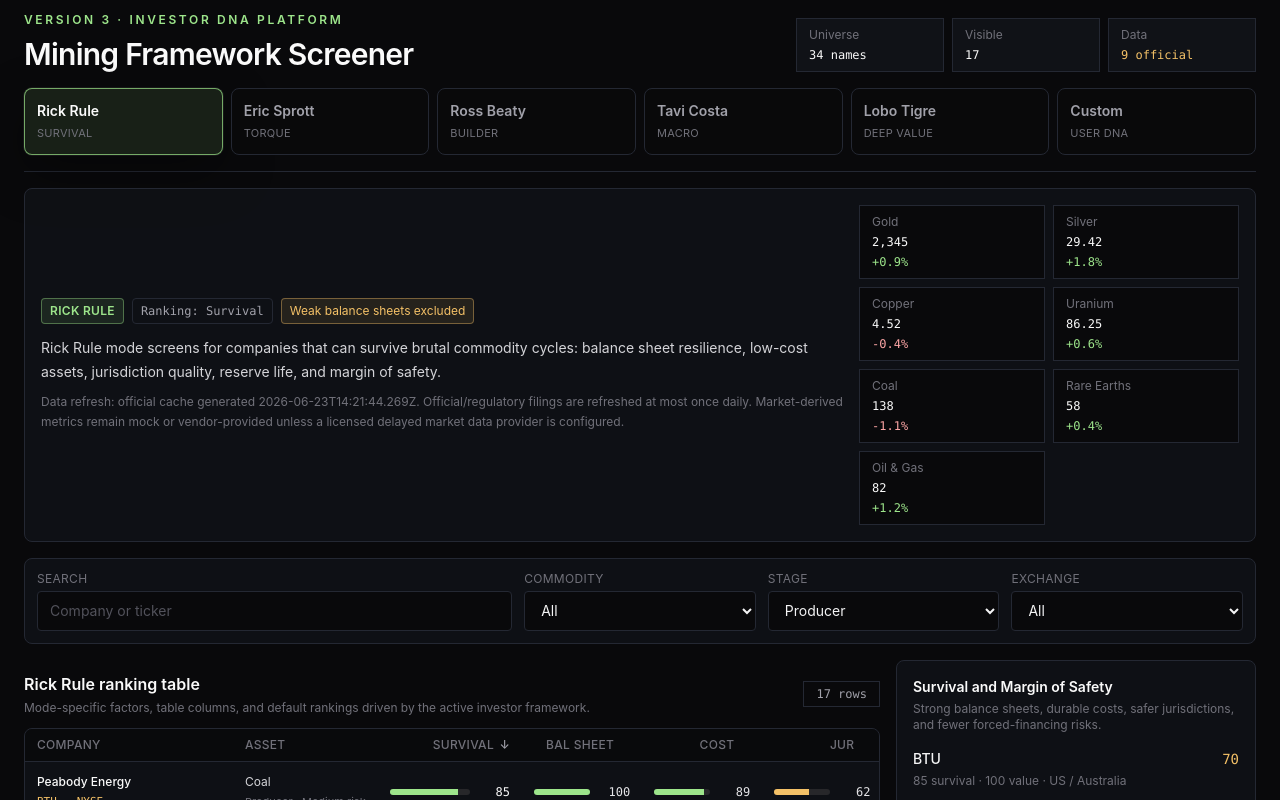
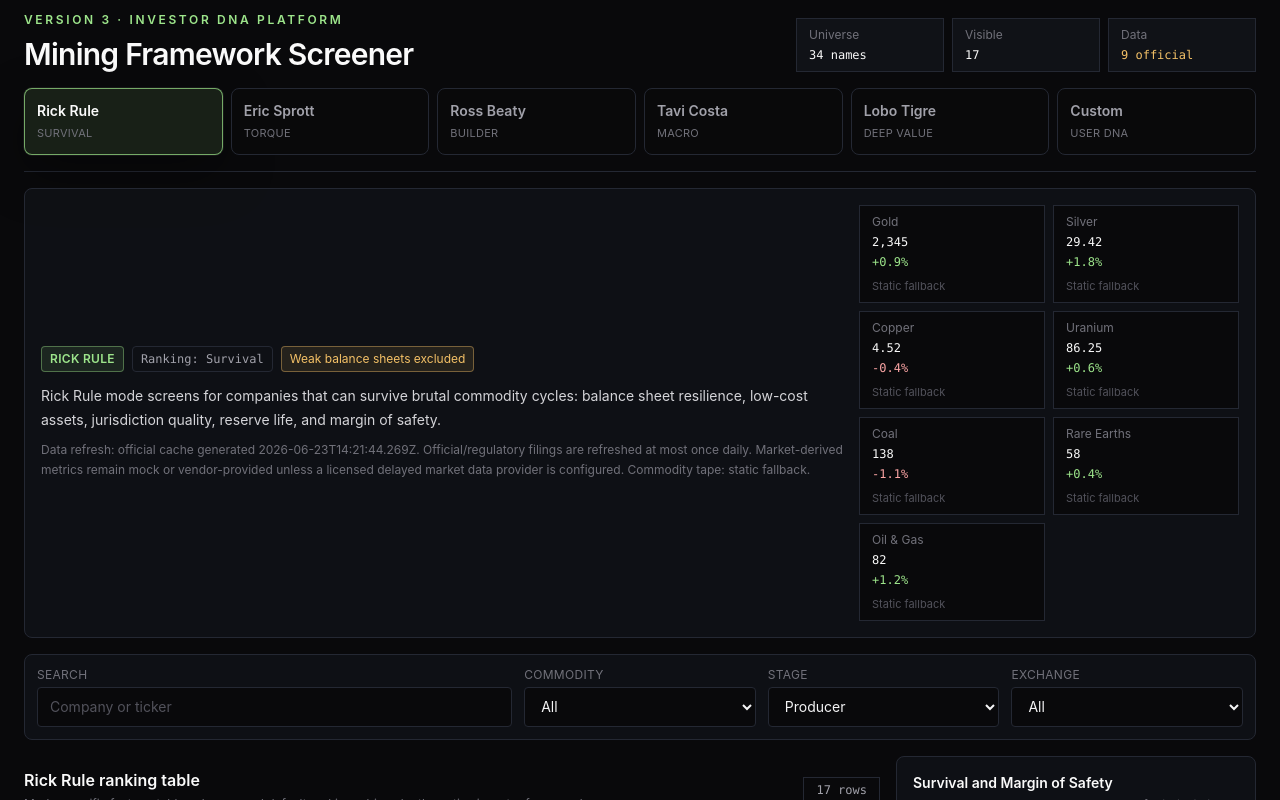
Before and after one commit to Mindlifts/mining-screener, a Next.js app: page / in a window 1280 px wide. Shown: the top 800 px of the page. Built offline with nearby package versions, Linux system fonts and the light colour scheme.

Commit message:
Clarify commodity price cache status

```diff
--- a/components/dashboard/InvestorDnaDashboard.tsx
+++ b/components/dashboard/InvestorDnaDashboard.tsx
@@ -4,6 +4,7 @@ import { useEffect, useMemo, useState } from "react";
 import {
   commodities,
   commodityPrices,
+  commodityPriceFreshness,
   companies,
   dataFreshness,
   type Commodity,
@@ -363,6 +364,8 @@ export function InvestorDnaDashboard() {
                 Data refresh: {dataFreshness.generatedAt ? `official cache generated ${dataFreshness.generatedAt}` : "official cache not populated yet"}.
                 {" "}
                 {dataFreshness.sourcePolicy}
+                {" "}
+                Commodity tape: {commodityPriceFreshness.generatedAt ? `price cache generated ${commodityPriceFreshness.generatedAt}` : "static fallback"}.
               </p>
             </div>
             <div className="grid min-w-0 grid-cols-1 gap-2 text-xs sm:grid-cols-2">
@@ -373,6 +376,9 @@ export function InvestorDnaDashboard() {
                   <p className={`mt-1 font-mono ${price.changePercent >= 0 ? "text-terminalGreen" : "text-red-300"}`}>
                     {price.changePercent > 0 ? "+" : ""}
                     {price.changePercent}%
+                  </p>
+                  <p className="mt-2 truncate text-[11px] text-zinc-600">
+                    {commodityPriceFreshness.cachedPriceCount > 0 ? "Commodity cache" : "Static fallback"}
                   </p>
                 </div>
               ))}
--- /dev/null
+++ b/data/commodity-price-cache.json
@@ -0,0 +1,6 @@
+{
+  "generatedAt": null,
+  "expiresAt": null,
+  "sourcePolicy": "Commodity prices are not updated by SEC/company filing refreshes. Configure a licensed or explicitly permitted delayed commodity data provider before replacing these values.",
+  "records": {}
+}
--- a/data/screener-data.ts
+++ b/data/screener-data.ts
@@ -1,7 +1,8 @@
 import officialCache from "@/data/official-cache.json";
+import commodityPriceCache from "@/data/commodity-price-cache.json";
 import {
   commodities,
-  commodityPrices,
+  commodityPrices as sampleCommodityPrices,
   companies as sampleCompanies,
   getCompanyBySlug as getSampleCompanyBySlug,
   type Commodity,
@@ -43,11 +44,33 @@ type OfficialCache = {
   records: Record<string, OfficialCacheRecord>;
 };
 
+type CommodityPriceCacheRecord = {
+  price: number;
+  changePercent: number;
+  source: string;
+  sourceUrl?: string;
+  refreshedAt: string;
+};
+
+type CommodityPriceCache = {
+  generatedAt: string | null;
+  expiresAt: string | null;
+  sourcePolicy: string;
+  records: Partial<Record<Commodity, CommodityPriceCacheRecord>>;
+};
+
 export type DataFreshness = {
   generatedAt: string | null;
   expiresAt: string | null;
   sourcePolicy: string;
   officialRecordCount: number;
+};
+
+export type CommodityPriceFreshness = {
+  generatedAt: string | null;
+  expiresAt: string | null;
+  sourcePolicy: string;
+  cachedPriceCount: number;
 };
 
 export type {
@@ -59,6 +82,7 @@ export type {
 };
 
 const cache = officialCache as OfficialCache;
+const priceCache = commodityPriceCache as CommodityPriceCache;
 
 export const dataFreshness: DataFreshness = {
   generatedAt: cache.generatedAt,
@@ -67,7 +91,24 @@ export const dataFreshness: DataFreshness = {
   officialRecordCount: Object.keys(cache.records).length
 };
 
-export { commodities, commodityPrices };
+export const commodityPriceFreshness: CommodityPriceFreshness = {
+  generatedAt: priceCache.generatedAt,
+  expiresAt: priceCache.expiresAt,
+  sourcePolicy: priceCache.sourcePolicy,
+  cachedPriceCount: Object.keys(priceCache.records).length
+};
+
+export const commodityPrices: CommodityPrice[] = sampleCommodityPrices.map((price) => {
+  const cached = priceCache.records[price.commodity];
+
+  return {
+    ...price,
+    price: cached?.price ?? price.price,
+    changePercent: cached?.changePercent ?? price.changePercent
+  };
+});
+
+export { commodities };
 
 export const companies: Company[] = sampleCompanies.map((company) => ({
   ...company,
```
Also changed, not shown: 1 other file (tests, documents, lock files or other folders).
